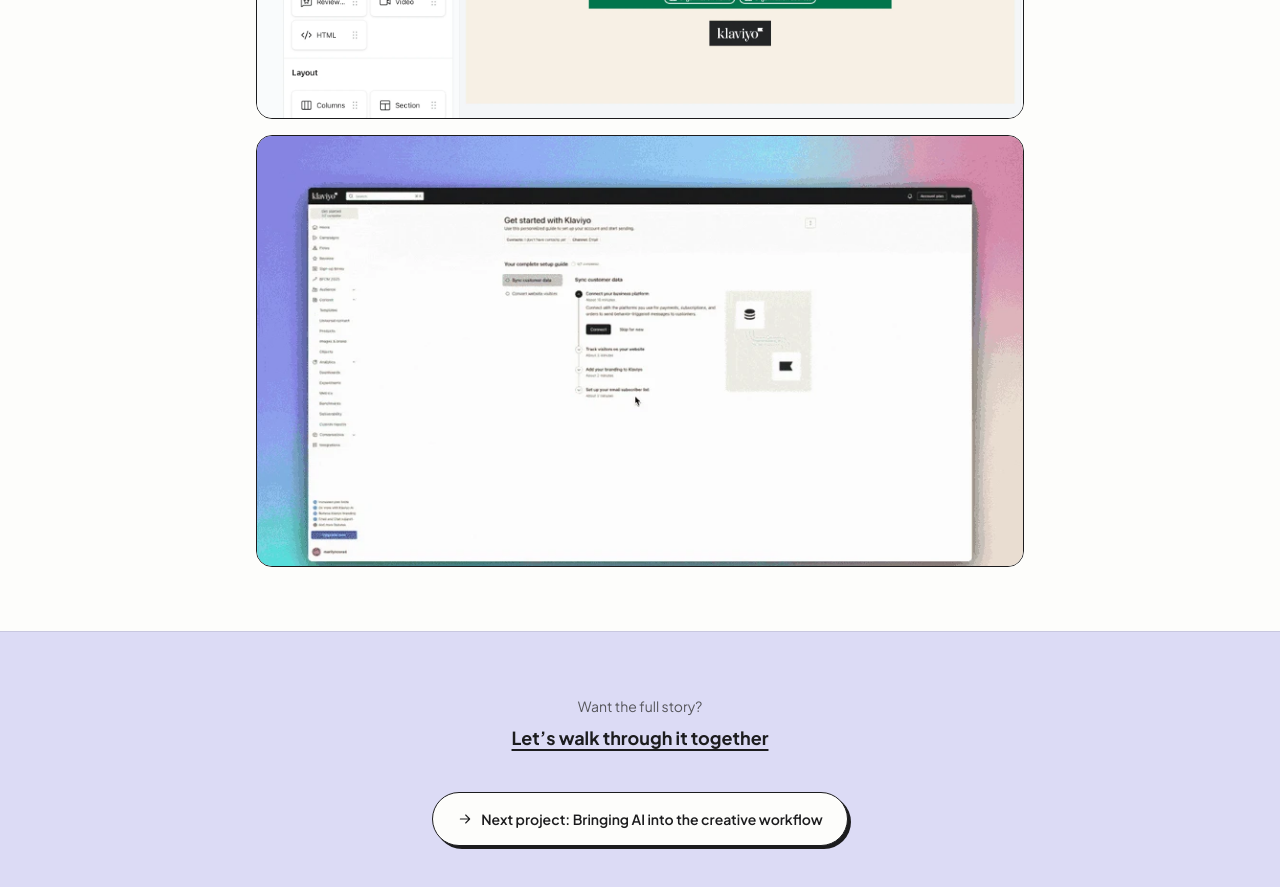
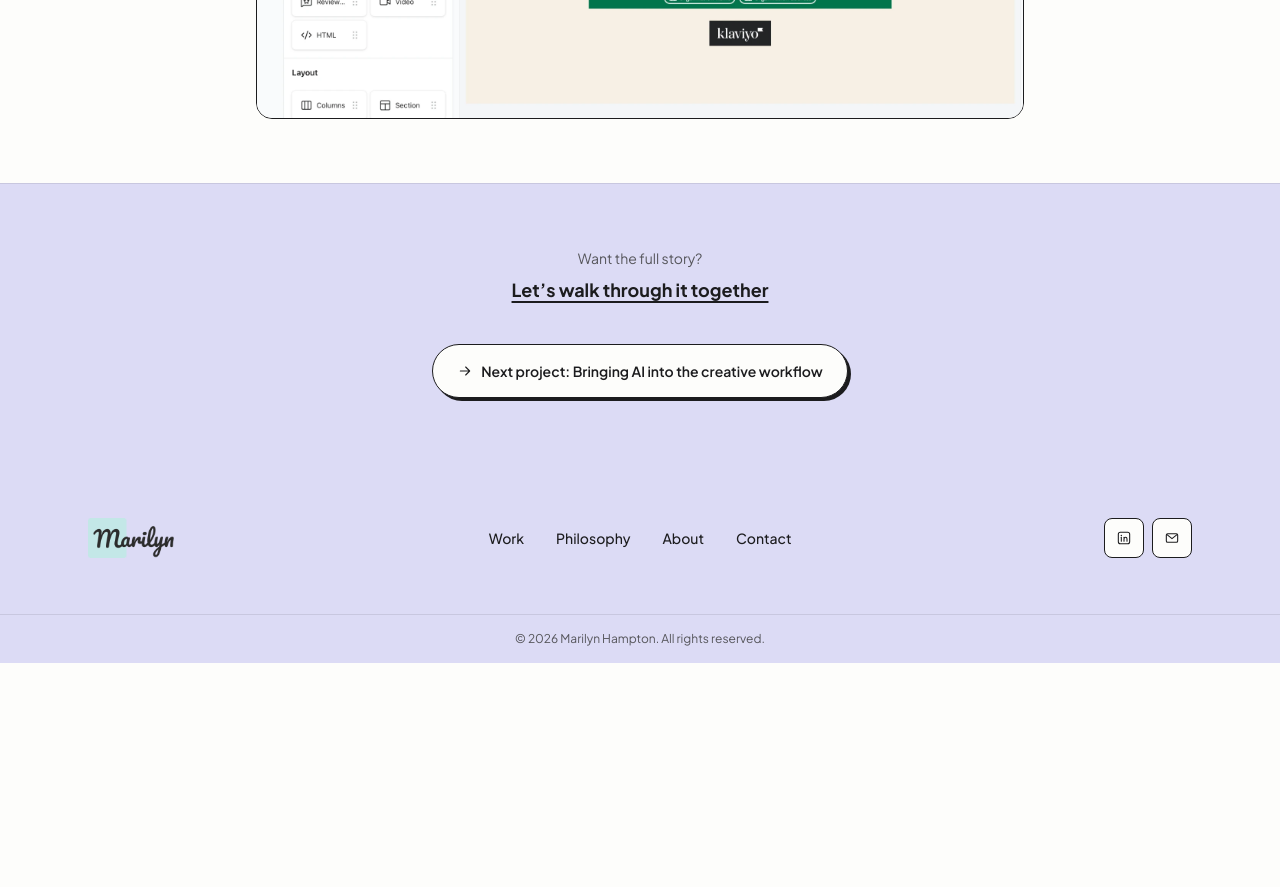
Before and after one commit to marilyncoravit/home, a React (Vite) app: page /work/brand-library in a window 1280 px wide. Shown: the part 2820-3707 px from the top of the page. After the commit the page ends 3483 px from the top, so only its background shows below. Built offline with nearby package versions, Linux system fonts and the light colour scheme.

Commit message:
Remove Klaviyo dashboard screenshot from Editor experience

```diff
--- a/src/components/case-study/BrandLibraryDiagram.jsx
+++ b/src/components/case-study/BrandLibraryDiagram.jsx
@@ -1,5 +1,4 @@
 import blColors from '../../assets/BLColors.webp'
-import blDashboard from '../../assets/BLDashboard.webp'
 import blDefaults from '../../assets/BLDefaults.webp'
 import blEditor from '../../assets/BLEditor.webp'
 import Icon from '../ui/Icon'
@@ -45,11 +44,6 @@ export default function BrandLibraryDiagram() {
           alt="Email editor experience screenshot"
           className="mx-auto mt-4 aspect-[16/9] w-full max-w-3xl rounded-2xl hand-border object-cover object-top"
         />
-        <img
-          src={blDashboard}
-          alt="Klaviyo account dashboard screenshot"
-          className="mx-auto mt-4 aspect-[16/9] w-full max-w-3xl rounded-2xl hand-border object-cover object-top"
-        />
       </div>
     </div>
   )
```
Also changed, not shown: src/assets/BLDashboard.webp (deleted).
